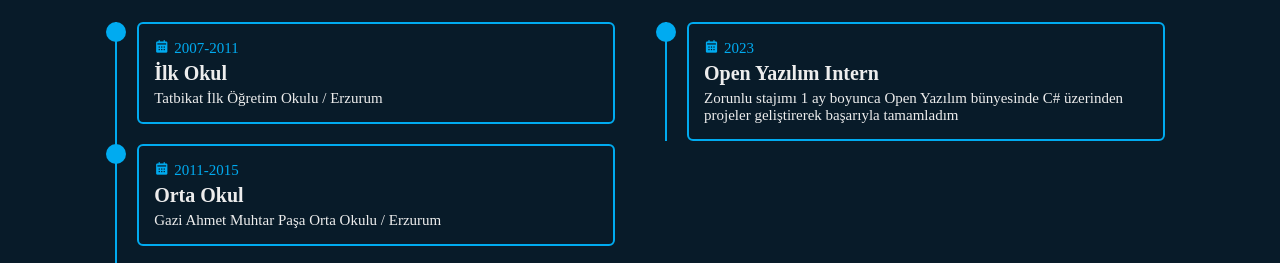
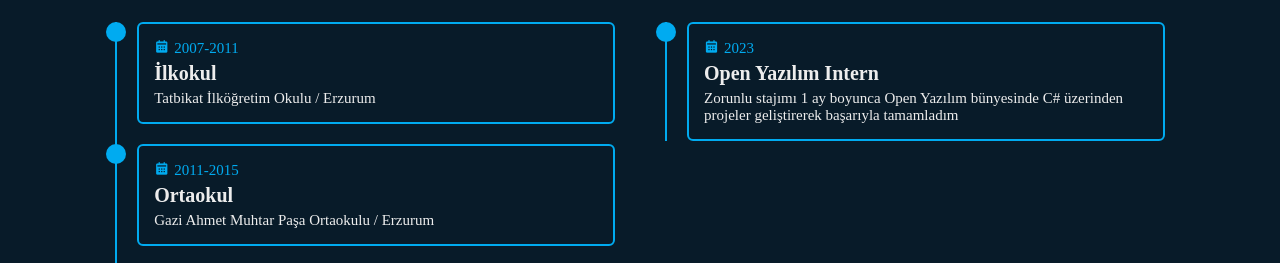
Before and after one commit to BFM2065/FurkanMacitPortfolio.github.io, a plain HTML site: page index.html in a window 1280 px wide. Shown: the part 1836-2099 px from the top of the page. Drawn offline with nearby package versions, Linux system fonts and the light colour scheme.

Commit message:
Update index.html

```diff
--- a/index.html
+++ b/index.html
@@ -139,8 +139,8 @@
                             <div class="year">
                                 <i class='bx bxs-calendar'></i>2007-2011
                             </div>
-                            <h3>İlk Okul</h3>
-                            <p> Tatbikat İlk Öğretim Okulu / Erzurum</p>
+                            <h3>İlkokul</h3>
+                            <p> Tatbikat İlköğretim Okulu / Erzurum</p>
 
                         </div>
                     </div>
@@ -151,8 +151,8 @@
                             <div class="year">
                                 <i class='bx bxs-calendar'></i>2011-2015
                             </div>
-                            <h3>Orta Okul</h3>
-                            <p>Gazi Ahmet Muhtar Paşa Orta Okulu / Erzurum</p>
+                            <h3>Ortaokul</h3>
+                            <p>Gazi Ahmet Muhtar Paşa Ortaokulu / Erzurum</p>
 
                         </div>
                     </div>
```
